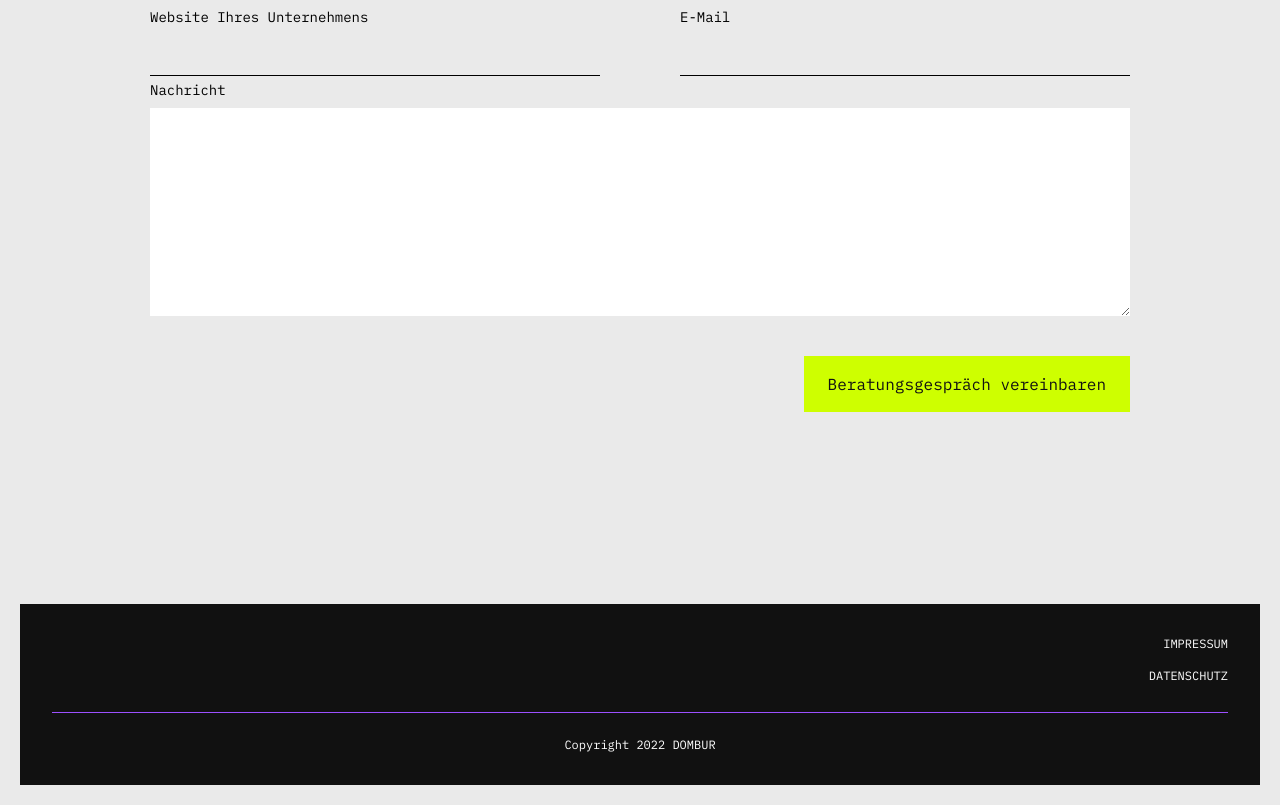
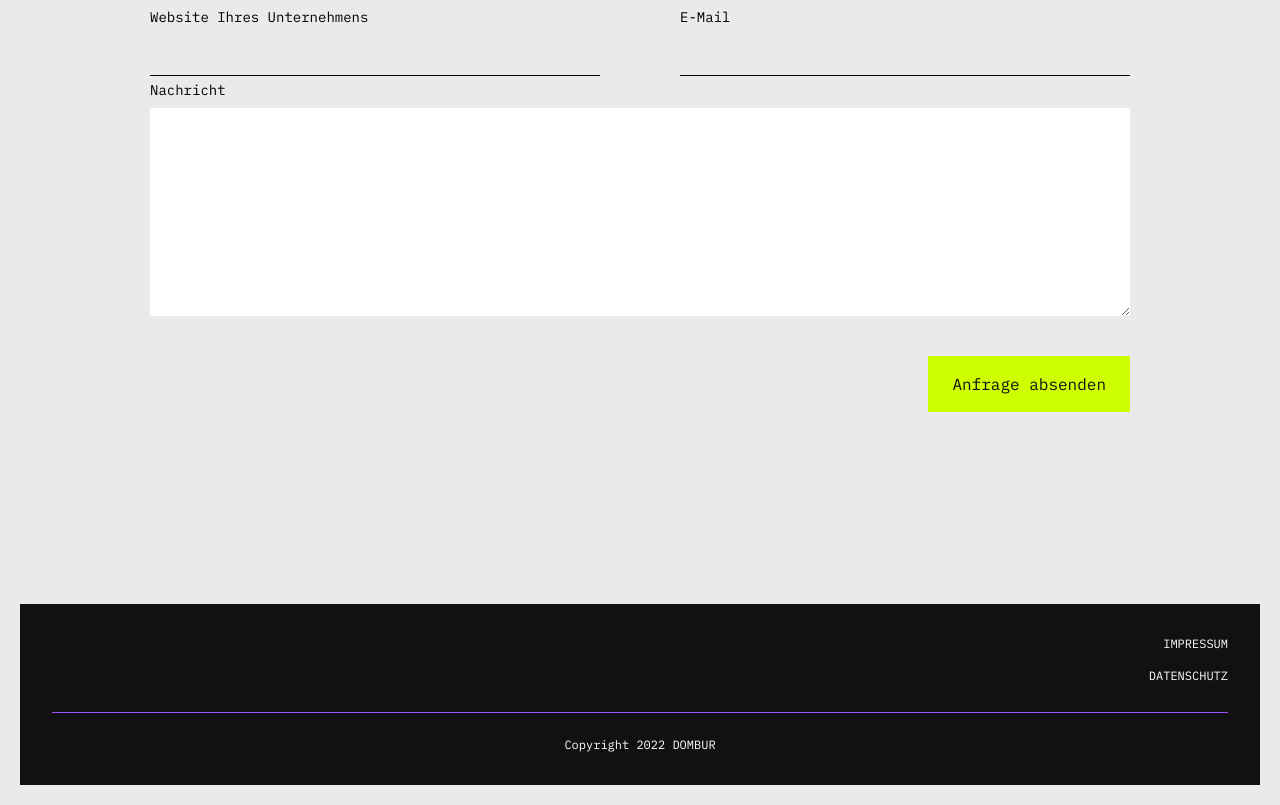
Before and after one commit to dombur/andromedae, a website: page index.html in a window 1280 px wide. Shown: the part 5384-6189 px from the top of the page. Drawn offline with Linux system fonts and the light colour scheme.

Commit message:
Added fromspree

```diff
--- a/index.html
+++ b/index.html
@@ -202,7 +202,7 @@
                     takimata sanctus est Lorem ipsum dolor sit amet. Lorem ipsum dolor sit amet, consetetur
                     sadipscing elitr, sed diam nonumy eirmod tempor invidunt ut labore et dolore magna aliquyam
                     erat, sed diam voluptua.</p>
-                <form class="mx-auto mt-16">
+                <form class="mx-auto mt-16" action="https://formspree.io/f/mjvlgdja" method="POST">
                     <div class="xl:grid xl:grid-cols-2 xl:gap-20 xl:mb-10">
                         <div class="w-full mb-10 xl:mb-0">
                             <label for="name" class="leading-7 text-sm text-gray-600">Name</label>
@@ -235,9 +235,8 @@
                         <textarea id="message" class="block w-full h-52 py-3 px-4 mt-1 text-gray-700"></textarea>
                     </div>
                     <div class="flex justify-center md:justify-end">
-                        <button
-                            class="bg-acid hover:bg-purple text-black hover:text-gray-600 py-4 px-6">Beratungsgespräch
-                            vereinbaren</button>
+                        <button class="bg-acid hover:bg-purple text-black hover:text-gray-600 py-4 px-6"
+                            type="submit">Anfrage absenden</button>
                     </div>
                 </form>
             </div>
```
